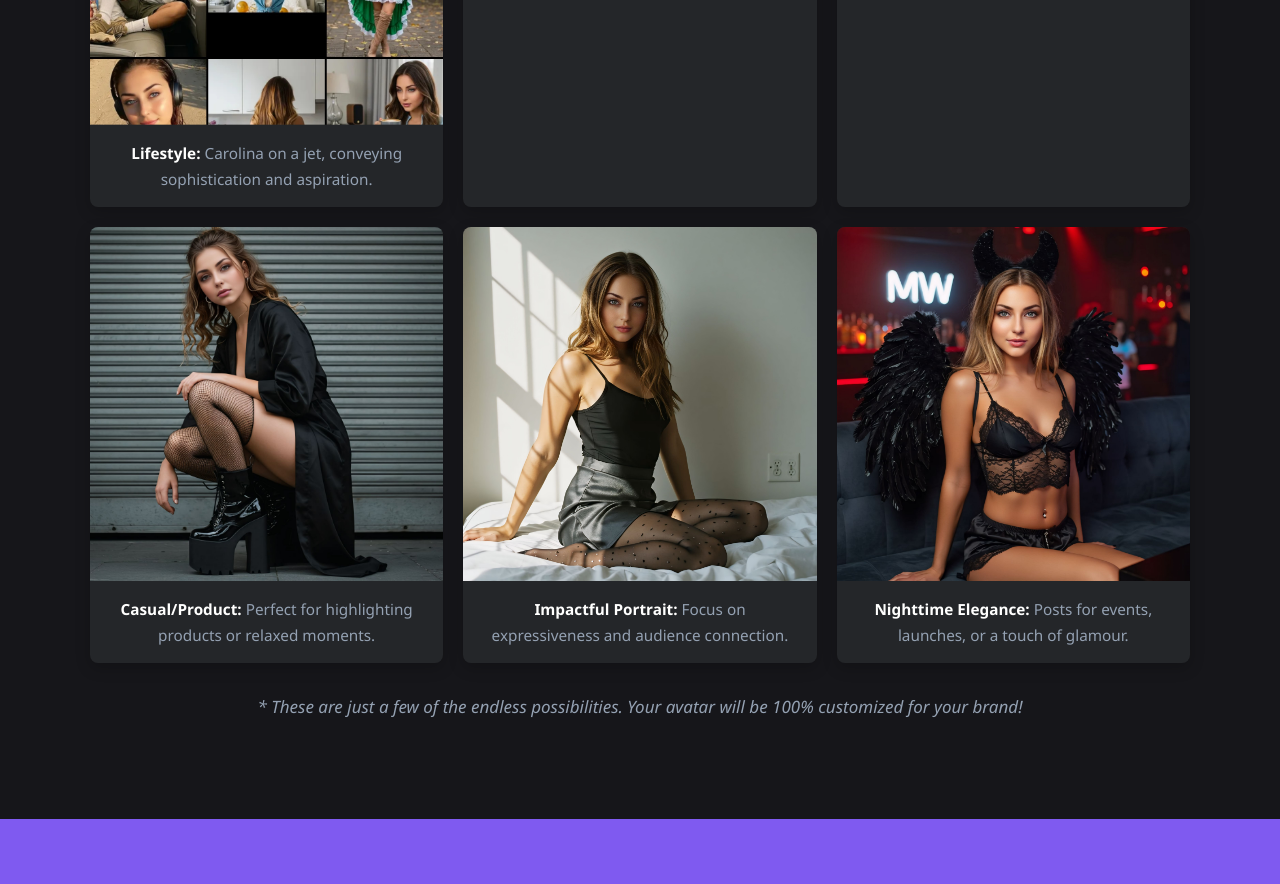
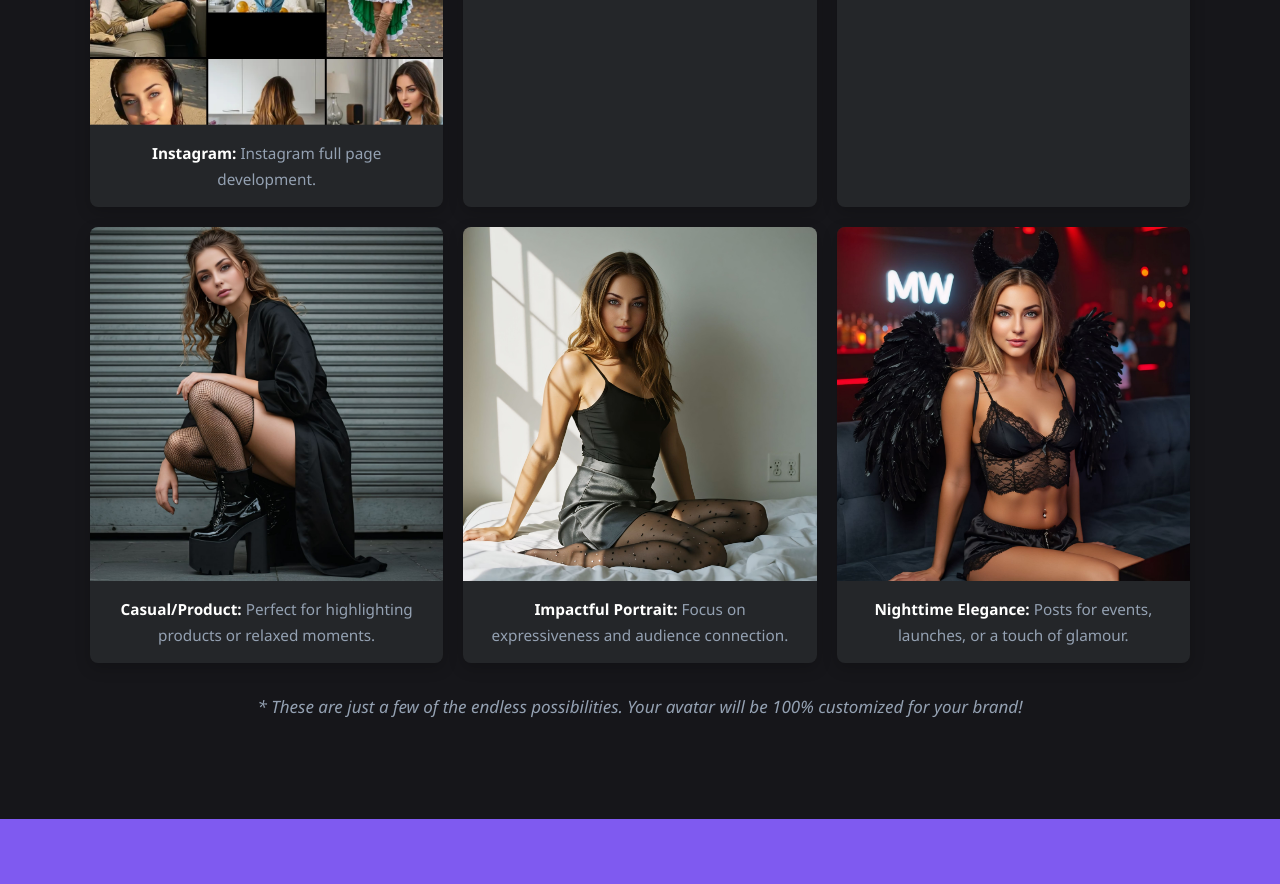
Before and after one commit to Evacassidyapple/Cassidyai, a plain HTML site: page index.html in a window 1280 px wide. Shown: the part 4600-5484 px from the top of the page. Drawn offline with Linux system fonts and the light colour scheme.

Commit message:
Update index.html

```diff
--- a/index.html
+++ b/index.html
@@ -585,7 +585,7 @@
                 <div class="portfolio-item">
                     <!-- ⭐ SUBSTITUA 'portfolio-img-1.jpg' PELA URL DA SUA IMAGEM -->
                     <img src="portfolio-img-1.jpg" alt="Example post with Carolina Cassidy on a plane">
-                    <p><strong>Lifestyle:</strong> Carolina on a jet, conveying sophistication and aspiration.</p>
+                    <p><strong>Instagram:</strong> Instagram full page development.</p>
                 </div>
                 <div class="portfolio-item">
                      <!-- ⭐ SUBSTITUA 'portfolio-img-2.jpg' PELA URL DA SUA IMAGEM -->
```
